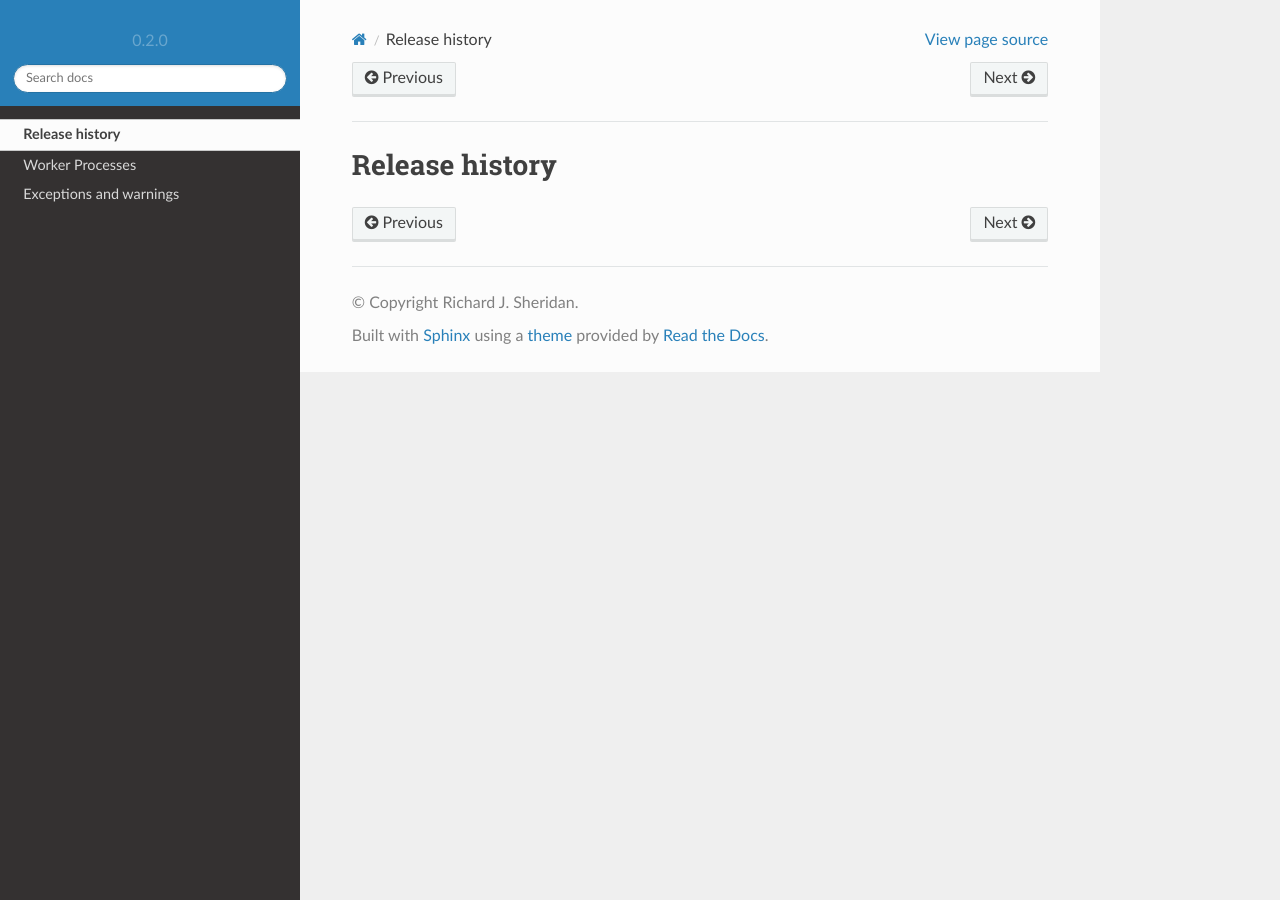
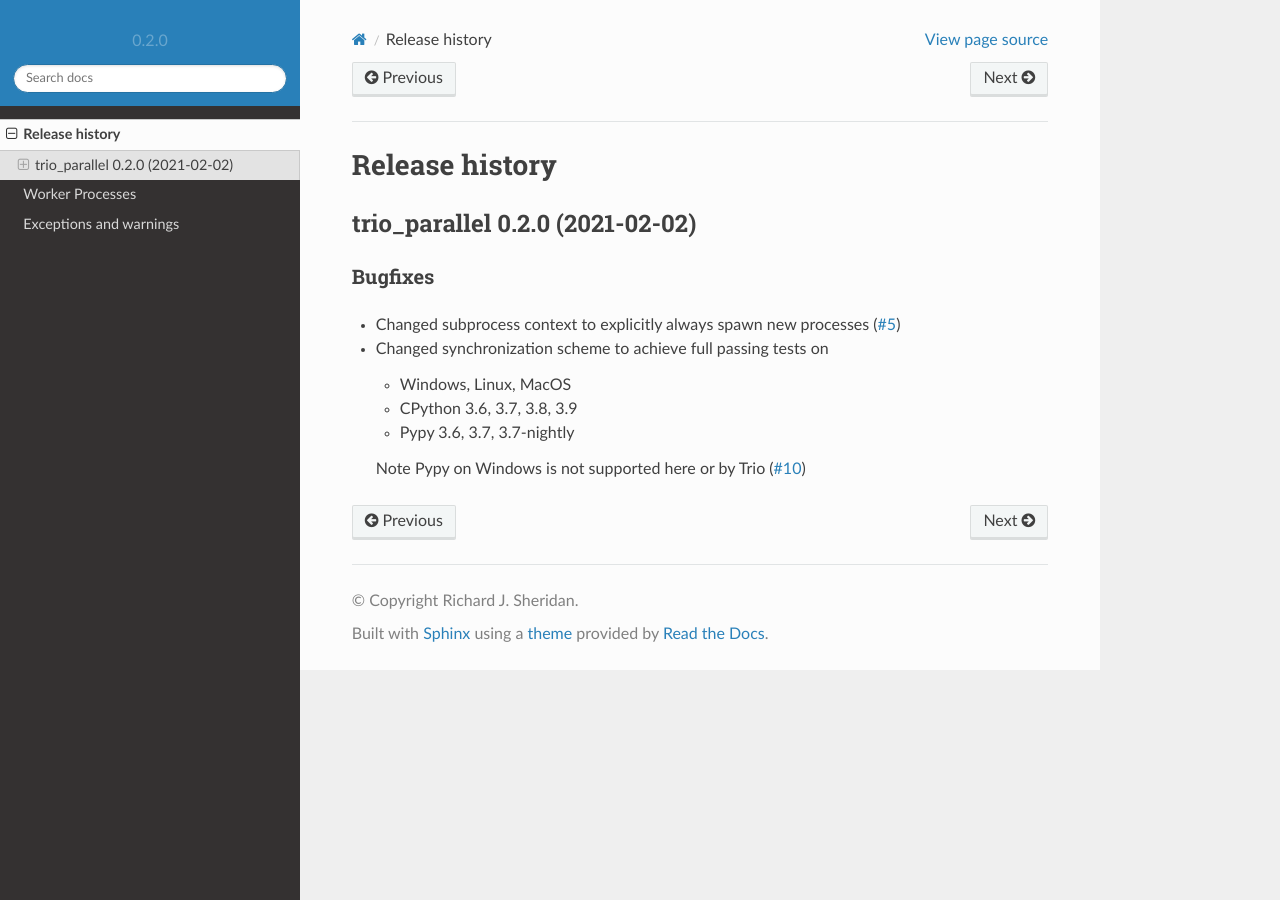
Before and after one commit to richardsheridan/trio-parallel, a Sphinx documentation site: the page built from docs/source/history.rst, in a window 1280 px wide. Built offline with Sphinx 7.4.7 and the Read the Docs theme 2.0.0, drawn with Linux system fonts in a browser that asks for light colours.

Commit message:
actually run towncrier

```diff
--- a/docs/source/history.rst
+++ b/docs/source/history.rst
@@ -4,3 +4,18 @@ Release history
 .. currentmodule:: trio_parallel
 
 .. towncrier release notes start
+
+trio_parallel 0.2.0 (2021-02-02)
+--------------------------------
+
+Bugfixes
+~~~~~~~~
+
+- Changed subprocess context to explicitly always spawn new processes (`#5 <https://github.com/richardsheridan/trio_parallel/issues/5>`__)
+- Changed synchronization scheme to achieve full passing tests on
+
+  - Windows, Linux, MacOS
+  - CPython 3.6, 3.7, 3.8, 3.9
+  - Pypy 3.6, 3.7, 3.7-nightly
+
+  Note Pypy on Windows is not supported here or by Trio (`#10 <https://github.com/richardsheridan/trio_parallel/issues/10>`__)
--- a/newsfragments/5.bugfix.rst
+++ /dev/null
@@ -1 +0,0 @@
-Changed subprocess context to explicitly always spawn new processes
```
Also changed, not shown: newsfragments/10.bugfix.rst (deleted, +0 -7 lines).
